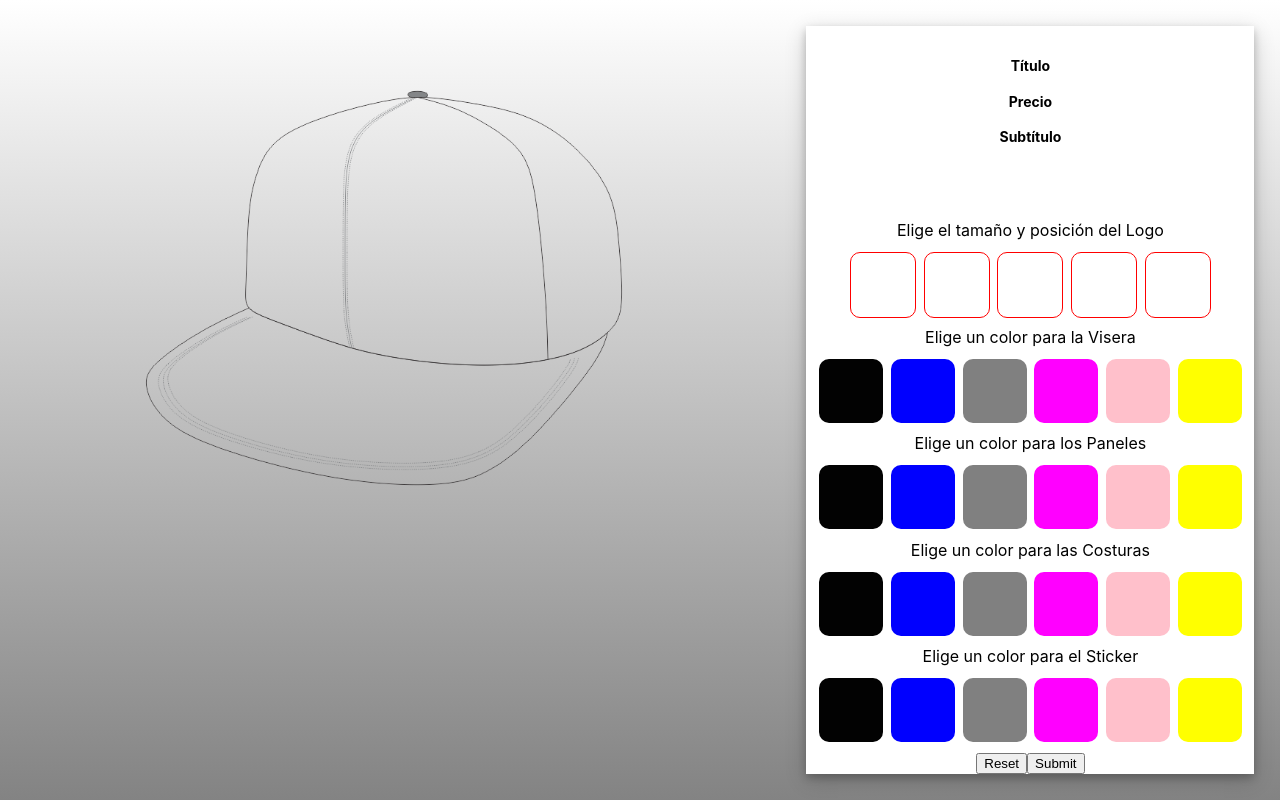
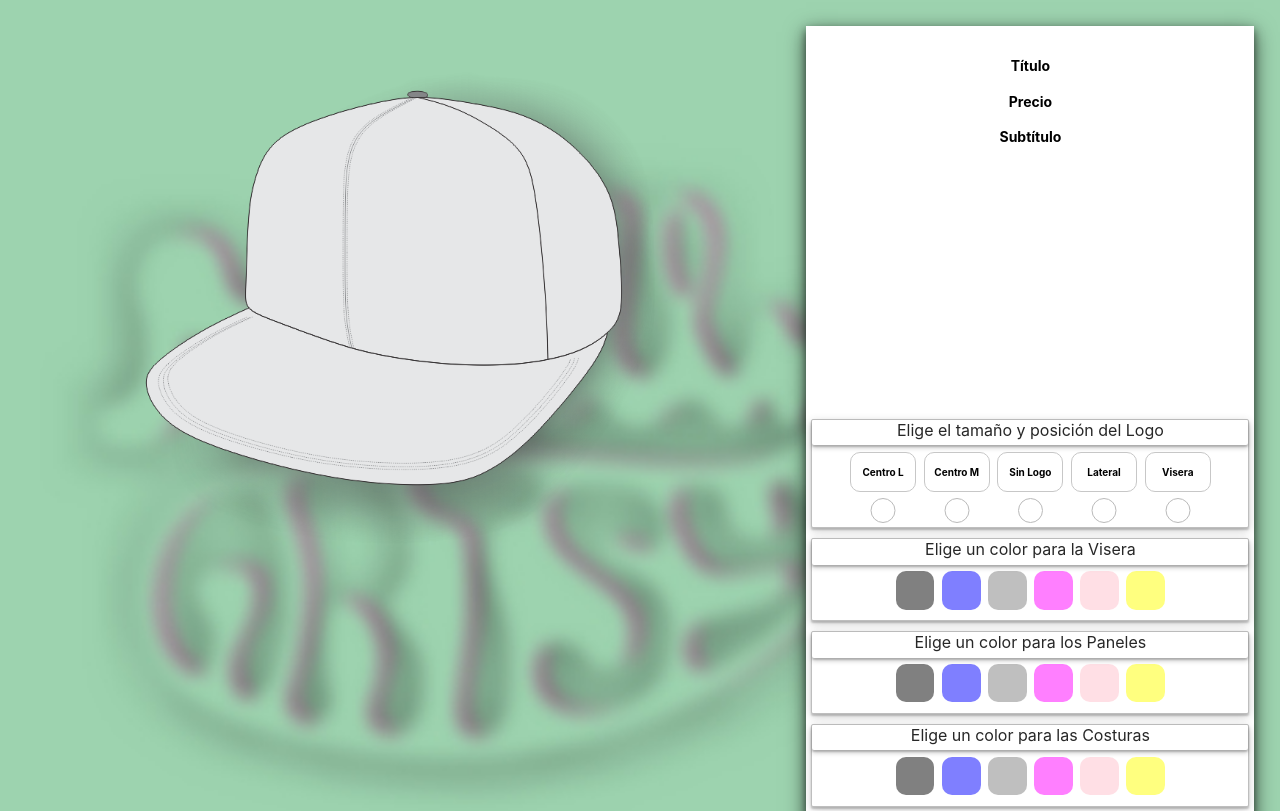
Before and after one commit to nuevo-rama/rm-react-customize-design-v2, a React (Create React App) app: page / in a window 1280 px wide. Shown: the top 811 px of the page. Built offline with nearby package versions, Linux system fonts and the light colour scheme.

Commit message:
cambio estilos y agrego imágenes

```diff
--- a/src/App.css
+++ b/src/App.css
@@ -7,36 +7,28 @@
   flex-direction: row;
   flex-wrap: wrap;
   justify-content: space-between;
-  height: 100vh;
-  background-image: linear-gradient(to top, rgb(131, 131, 131), rgb(255, 255, 255));
+  height: 120vh;
 }
 
 .frameLeft {
   display: block;
   width: 60%;
-
-
 }
 
 .frameRight {
   display: flex;
   flex-direction: column;
   justify-content: space-between;
-  background-color: rgb(255, 255, 255);
-  box-shadow: 0 4px 8px 0 rgba(0, 0, 0, 0.2), 0 6px 20px 0 rgba(0, 0, 0, 0.19);
+  background-color: white;
+
+  box-shadow: 0 4px 8px 0 rgba(0, 0, 0, 0.5), 0 6px 20px 0 rgba(0, 0, 0, 0.6);
   width: 35%;
   margin: 2vw;
-
-
 }
 
 img.positionFixed {
-
-
   position: absolute;
-
   left: 7.5vw;
-
   max-width: 45vw;
   max-height: auto;
 }
@@ -56,44 +48,86 @@ img.positionFixed {
 }
 
 .labelContainer {
-
-  width: 95%;
+  width: 100%;
   height: 2vw;
   margin: auto;
+  /*background-color: rgb(168, 168, 168);*/
+  padding: auto;
+  border-radius: 2px;
+  color: rgb(39, 39, 39);
+  box-shadow: 0 2px 2px 0 rgba(0, 0, 0, 0.2), 0 3px 5px 0 rgba(0, 0, 0, 0.19);
+}
+
+.logoContainer {
+  border: 1px rgb(190, 190, 190) solid;
+  border-radius: 2px;
+  margin-top: 10px;
+  margin-bottom: 10px;
+  margin-left: 5px;
+  margin-right: 5px;
   background-color: rgb(255, 255, 255);
-  padding: auto;
-
+  box-shadow: 0 2px 2px 0 rgba(0, 0, 0, 0.2), 0 3px 10px 0 rgba(0, 0, 0, 0.19);
 }
 
 /*---------------------------*/
 
-.checkmarkBlack input, .checkmarkBlue input, .checkmarkGrey input, .checkmarkMagenta input, .checkmarkPink input, .checkmarkYellow input, .checkmarkLogo input {
+.checkmarkBlack input, .checkmarkBlue input, .checkmarkGrey input, .checkmarkMagenta input, .checkmarkPink input, .checkmarkYellow input {
   opacity: 0;
-  width: 5vw;
-  height: 5vw;
+  width: 3vw;
+  height: 3vw;
   margin-left: 0.3vw;
   margin-right: 0.3vw;
   margin-top: 0.5vw;
   margin-bottom: 0.5vw;
 }
 
-.checkmarkBlack, .checkmarkBlue, .checkmarkGrey, .checkmarkMagenta, .checkmarkPink, .checkmarkYellow, .checkmarkLogo {
+.checkmarkBlack, .checkmarkBlue, .checkmarkGrey,
+.checkmarkMagenta, .checkmarkPink, .checkmarkYellow {
   text-align: center;
-  width: 5vw;
-  height: 5vw;
+  width: 3vw;
+  height: 3vw;
   display: inline-block;
   margin-left: 0.3vw;
   margin-right: 0.3vw;
   margin-top: 0.5vw;
   margin-bottom: 0.5vw;
   border-radius: 10px;
+  opacity: 0.5;
+}
+
+div:hover.checkmarkBlack, div:hover.checkmarkBlue,
+div:hover.checkmarkGrey, div:hover.checkmarkMagenta,
+div:hover.checkmarkPink, div:hover.checkmarkYellow,
+div:hover.checkmarkLogo {
+  box-shadow: 0 2px 2px 0 rgba(0, 0, 0, 0.5), 0 3px 5px 0 rgba(0, 0, 0, 0.5);
+  opacity: 1;
+}
+
+.checkmarkLogo input {
+  opacity: 0.5;
+  width: 2vw;
+  height: 2vw;
+  margin-left: 0.3vw;
+  margin-right: 0.3vw;
+  margin-top: 0.5vw;
+  margin-bottom: 1vw;
 }
 
 .checkmarkLogo {
-  border: 1px red solid;
+  text-align: center;
+  width: 5vw;
+  height: 3vw;
+  display: inline-block;
+  margin-left: 0.3vw;
+  margin-right: 0.3vw;
+  margin-top: 0.5vw;
+  margin-bottom: 1vw;
+  border-radius: 10px;
+  border: 1px rgb(199, 199, 199) solid;
+}
 
-
-
+.checkmarkLogo h4 {
+  font-size: 10px;
 }
 
 .checkmarkBlack {
@@ -122,6 +156,9 @@ img.positionFixed {
 /*-------------------------*/
 
 
-#reset {
-  background-color: white;
+
+
+.resetSubmitButtons button {
+  border: 1px red solid;
+  background-color: none;
 }
--- a/src/App.js
+++ b/src/App.js
@@ -1,4 +1,5 @@
 import React from 'react';
+import slider from './imagen_slider_5.jpg'
 
 import CustomizeItem from './components/CustomizeItem';
 
@@ -8,7 +9,8 @@ import './App.css';
 
 function App() {
   return (
-    <div className="App">
+    <div className="App" style= {{backgroundImage: `url(${slider})` , backgroundSize: 'cover', backgroundRepeat: 'no-repeat'}}>
+
       <CustomizeItem
       inicialImage= {'/productImagesCustomize/cap-image-inicial.png'}
       VisorColorBlack= {'/productImagesCustomize/cap-image-visor-color-black.png'}
--- a/src/components/CustomizeItem.js
+++ b/src/components/CustomizeItem.js
@@ -1,4 +1,6 @@
 import React, {Component} from 'react';
+
+
 
 
 class CustomizeItem extends Component {  //EL COMPONENTE RECIBE PROPS
@@ -141,9 +143,11 @@ resetImage () {
 render() {                         //ENVUELVO TODO EN RENDER
 return (
 
-      <div className= "frame" >
+      <div className= "frame">
+
 
           <div className= "frameLeft">
+            <img className = "positionFixed" src ='/productImagesCustomize/cap-image-fixed-shadow.png'></img>
             <img className = "positionFixed" src ={this.state.inicialImage}></img>
             <img className = "positionFixed" src ={this.state.changeImageVisor}></img>
             <img className = "positionFixed" src ={this.state.changeImagePanel}></img>
@@ -160,28 +164,27 @@ return (
               </div>
             <form onSubmit={this.handleSubmit}>
                 <div className= "container">
-
+                <div className= "logoContainer">
                 <div className = "labelContainer">
                         <label>Elige el tamaño y posición del Logo</label>
                     </div>
-                    <div className="checkmarkLogo">
-
+                    <div className="checkmarkLogo"><h4>Centro L</h4>
                         <input type="radio" name= "logo" value={this.state.value} onChange= { () => this.LogoCentralBig() }/>
                     </div>
-
-                            <div className="checkmarkLogo">
+                    <div className="checkmarkLogo"><h4>Centro M</h4>
                         <input type="radio" name= "logo" value={this.state.value} onChange= { () => this.LogoCentralSmall() }/>
                     </div>
-                        <div className="checkmarkLogo">
+                    <div className="checkmarkLogo"><h4>Sin Logo</h4>
                         <input type="radio" name= "logo" value={this.state.value} onChange= { () => this.LogoClean() }/>
                     </div>
-                        <div className="checkmarkLogo">
+                    <div className="checkmarkLogo"><h4>Lateral</h4>
                         <input type="radio" name= "logo" value={this.state.value} onChange= { () => this.LogoPanelSide() }/>
                     </div>
-                        <div className="checkmarkLogo">
+                    <div className="checkmarkLogo"><h4>Visera</h4>
                         <input type="radio" name= "logo" value={this.state.value} onChange= { () => this.LogoVisor() }/>
                     </div>
-                    <br/>
+                    </div>
+                    <div className= "logoContainer">
                         <div className = "labelContainer">
                             <label>Elige un color para la Visera</label>
                     </div>
@@ -203,7 +206,8 @@ return (
                         <div className="checkmarkYellow">
                             <input type="radio" name= "visor" value={this.state.value} onChange= { () => this.VisorColorYellow() }/>
                         </div>
-                        <br/>
+                        </div>
+                    <div className= "logoContainer">
                         <div className = "labelContainer">
                             <label>Elige un color para los Paneles</label>
                         </div>
@@ -225,8 +229,9 @@ return (
                         <div className="checkmarkYellow">
                             <input type="radio" name= "panel" value={this.state.value} onChange= { () => this.PanelColorYellow() }/>
                         </div>
-                    <br/>
+                    </div>
 
+                    <div className= "logoContainer">
                         <div className = "labelContainer">
                             <label>Elige un color para las Costuras</label>
                         </div>
@@ -248,7 +253,8 @@ return (
                         <div className="checkmarkYellow">
                             <input type="radio" name= "thread" value={this.state.value} onChange= { () => this.ThreadColorYellow() }/>
                         </div>
-                    <br/>
+                    </div>
+                    <div className= "logoContainer">
                         <div className = "labelContainer">
                             <label>Elige un color para el Sticker</label>
                         </div>
@@ -270,12 +276,13 @@ return (
                         <div className="checkmarkYellow">
                             <input type="radio" name= "sticker" value={this.state.value} onChange= { () => this.StickerColorYellow() }/>
                         </div>
-                    <br/>
+                    </div>
 
+                    <div className= "resetSubmitButtons">
                     <button value={this.state.value} onClick= { () => this.resetImage() }>Reset</button>
 
-
-                    <input type="submit" value="Submit" />
+                    <button><input type="submit" value="Submit" /></button>
+                    </div>
                 </div>
             </form>
         </div>
```
Also changed, not shown: public/productImagesCustomize/cap-image-fixed-shadow.png (added), src/imagen_slider_5.jpg (added). Lines whose indentation alone changed are shown as unchanged.
